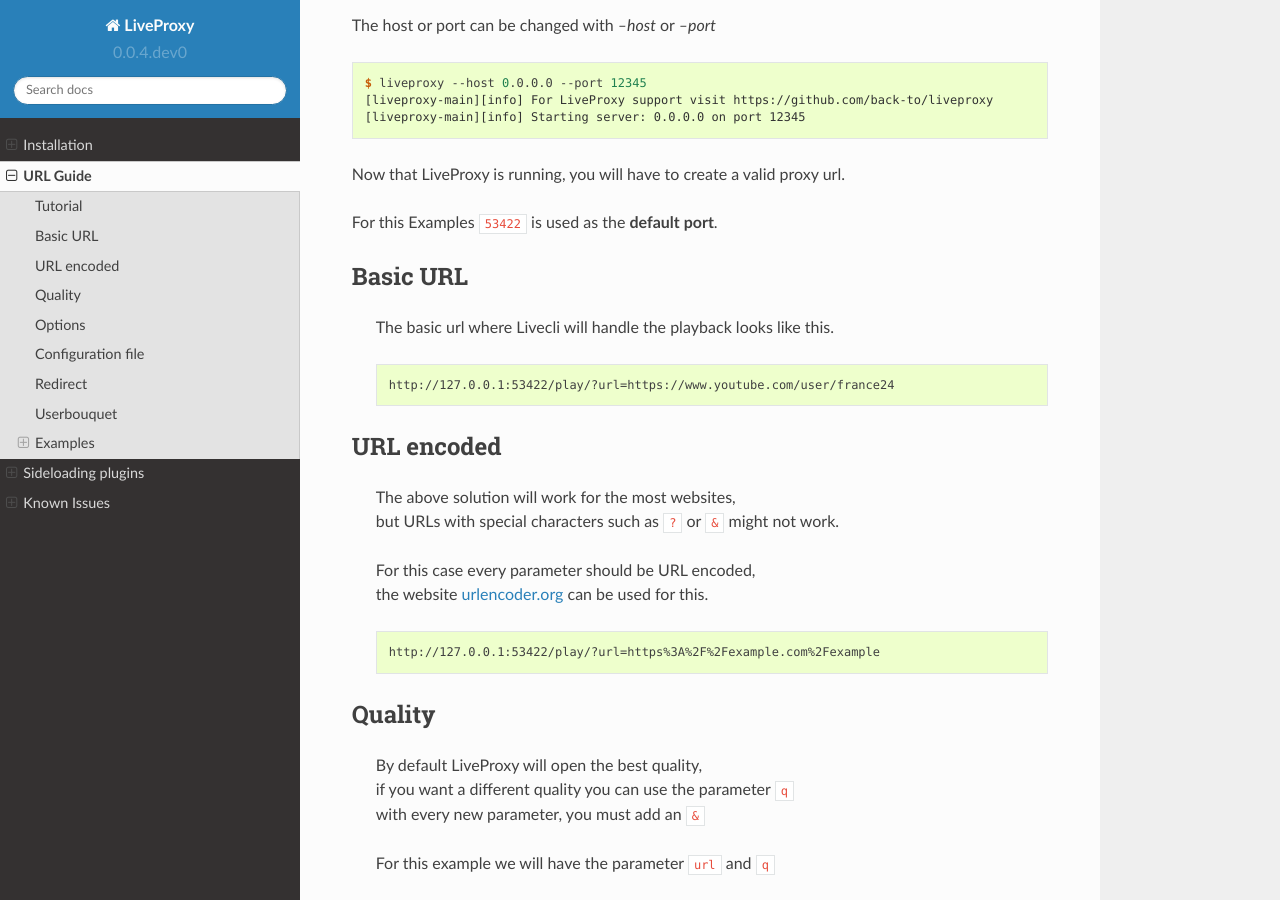
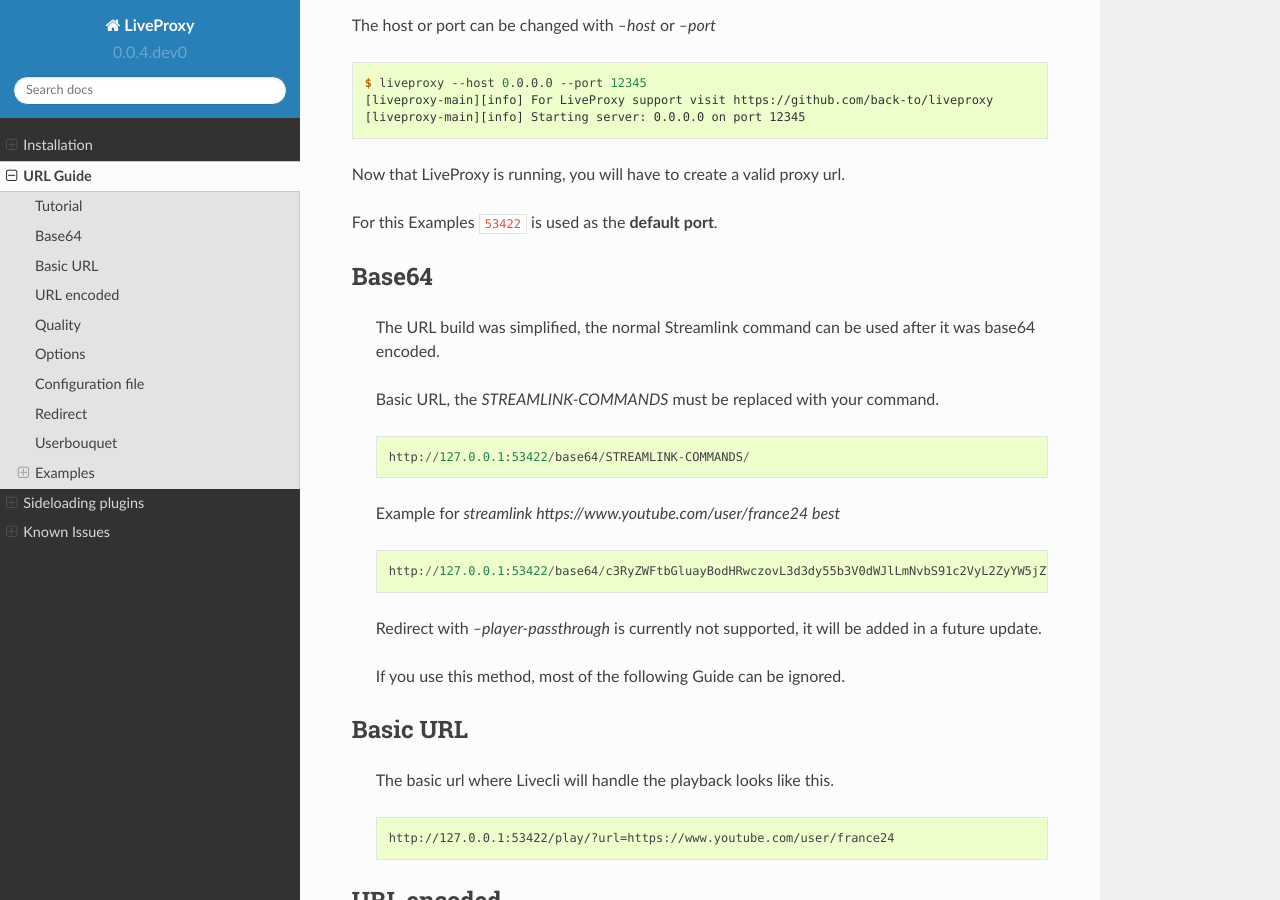
Before and after one commit to back-to/liveproxy, a Sphinx documentation site: the page built from docs/url.rst, in a window 1280 px wide and 900 px high, scrolled down 595 px. Built offline with Sphinx 7.4.7 and the Read the Docs theme 2.0.0, drawn with Linux system fonts in a browser that asks for light colours.

Commit message:
simplified URL build with base64 encoding
http://127.0.0.1:53422/base64/STREAMLINK-COMMANDS/

http://127.0.0.1:53422/base64/c3RyZWFtbGluayBodHRwczovL3d3dy55b3V0dWJlLmNvbS91c2VyL2ZyYW5jZTI0IGJlc3Q=/

```diff
--- a/docs/conf.py
+++ b/docs/conf.py
@@ -1,7 +1,4 @@
 # -*- coding: utf-8 -*-
-
-from liveproxy import __version__ as liveproxy_version
-
 #
 # Configuration file for the Sphinx documentation builder.
 #
@@ -15,10 +12,12 @@
 # add these directories to sys.path here. If the directory is relative to the
 # documentation root, use os.path.abspath to make it absolute, like shown here.
 #
-# import os
-# import sys
-# sys.path.insert(0, os.path.abspath('.'))
+import os
+import sys
+sys.path.insert(0, os.path.abspath('.'))
+sys.path.insert(1, os.path.abspath('..'))
 
+from liveproxy import __version__ as liveproxy_version
 
 # -- Project information -----------------------------------------------------
 
--- a/docs/url.rst
+++ b/docs/url.rst
@@ -41,6 +41,29 @@
 Now that LiveProxy is running, you will have to create a valid proxy url.
 
 For this Examples ``53422`` is used as the **default port**.
+
+Base64
+------
+
+  The URL build was simplified, the normal Streamlink command can be used
+  after it was base64 encoded.
+
+  Basic URL, the `STREAMLINK-COMMANDS` must be replaced with your command.
+
+  ::
+
+    http://127.0.0.1:53422/base64/STREAMLINK-COMMANDS/
+
+  Example for `streamlink https://www.youtube.com/user/france24 best`
+
+  ::
+
+    http://127.0.0.1:53422/base64/c3RyZWFtbGluayBodHRwczovL3d3dy55b3V0dWJlLmNvbS91c2VyL2ZyYW5jZTI0IGJlc3Q=/
+
+  Redirect with `--player-passthrough` is currently not supported,
+  it will be added in a future update.
+
+  If you use this method, most of the following Guide can be ignored.
 
 Basic URL
 ---------
```
Also changed, not shown: 1 other file.
